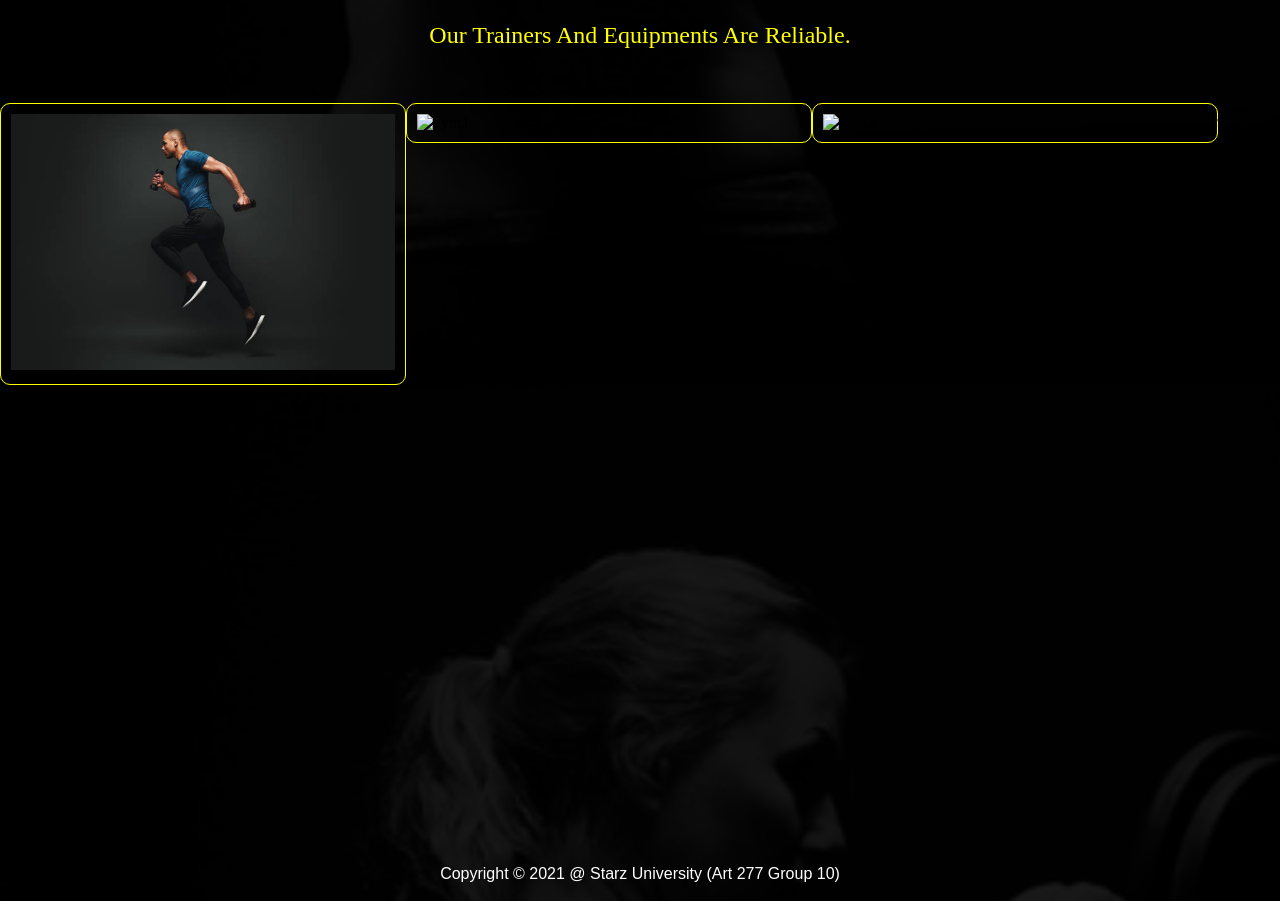
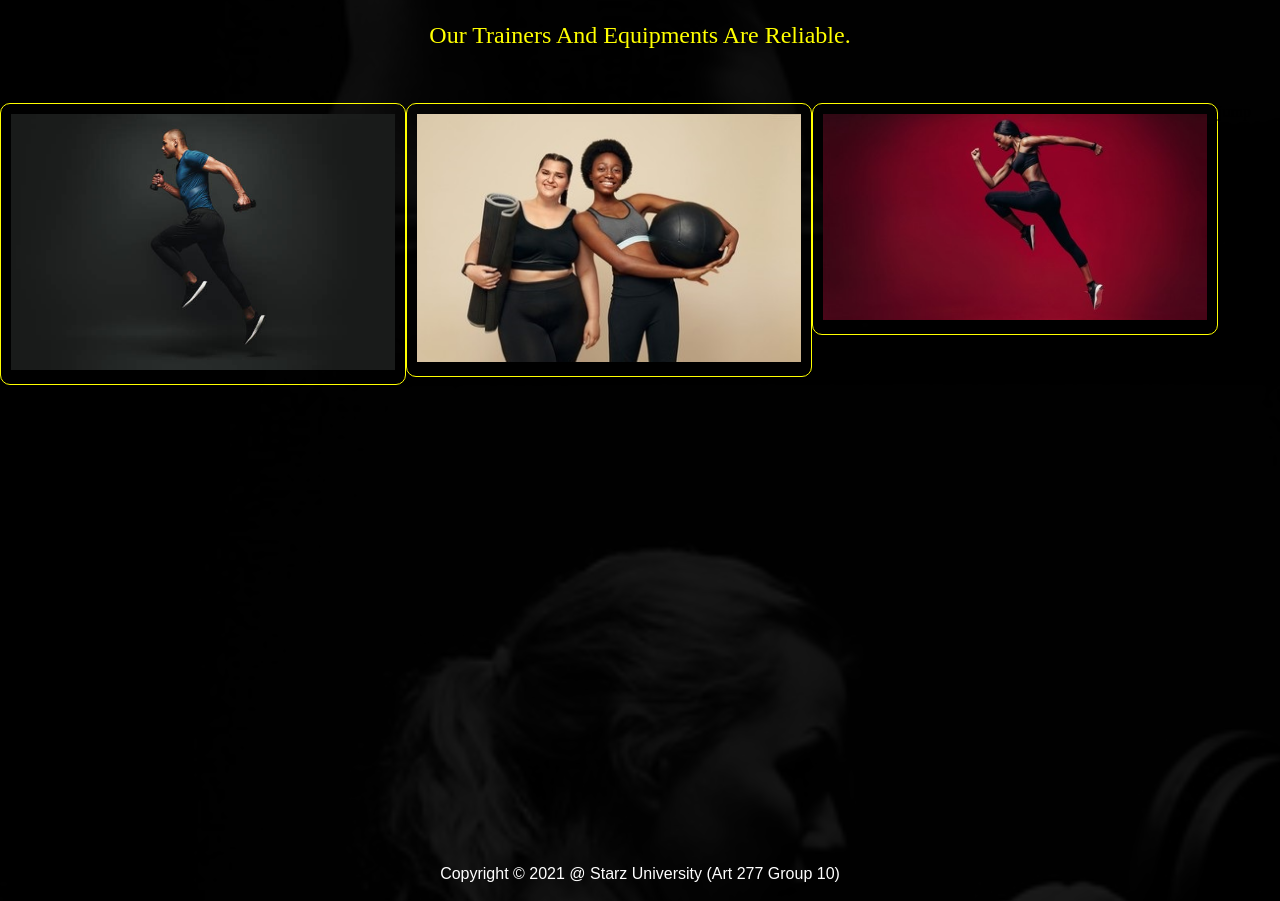
Before and after one commit to BestmanMoses/Group-10-, a plain HTML site: page contact.html in a window 1280 px wide. Shown: the part 1090-1991 px from the top of the page. Drawn offline with Linux system fonts and the light colour scheme; files whose address does not match are found by name.

Commit message:
Update contact.html

```diff
--- a/contact.html
+++ b/contact.html
@@ -81,8 +81,8 @@
             <img src="3.jpg" alt="gym3">
         </div>
         <label for="name"> jump</label>
-        <div class="column"><img src="images/6.jpg" alt="gym1"></div>
-        <div class="column"><img src="images/7.jpg" alt="gym2"></div>
+        <div class="column"><img src="6.jpg" alt="gym1"></div>
+        <div class="column"><img src="7.jpg" alt="gym2"></div>
     </div>
  <div class="footer">
 Copyright &copy 2021 @ Starz University (Art 277 Group 10)
```
